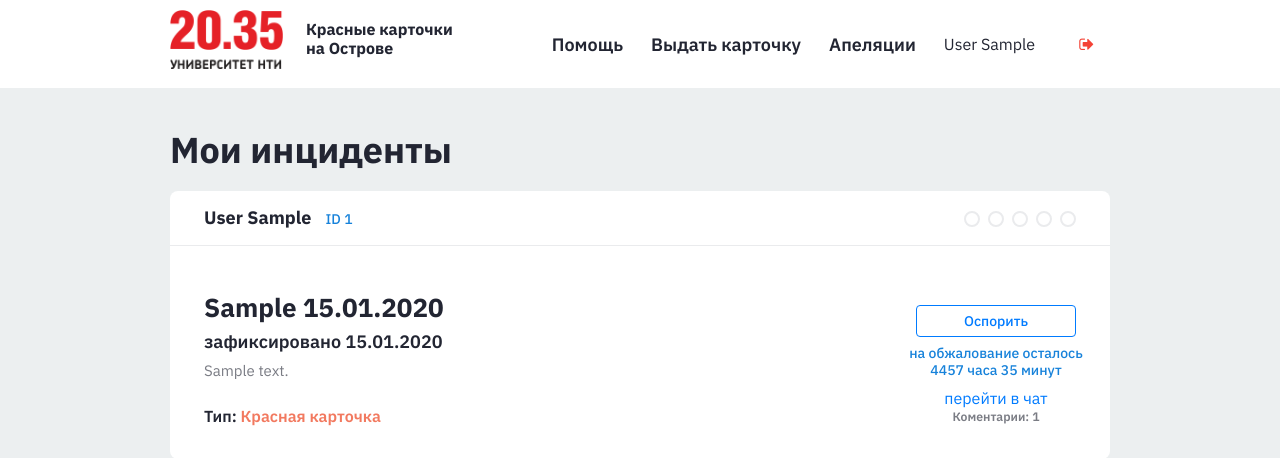
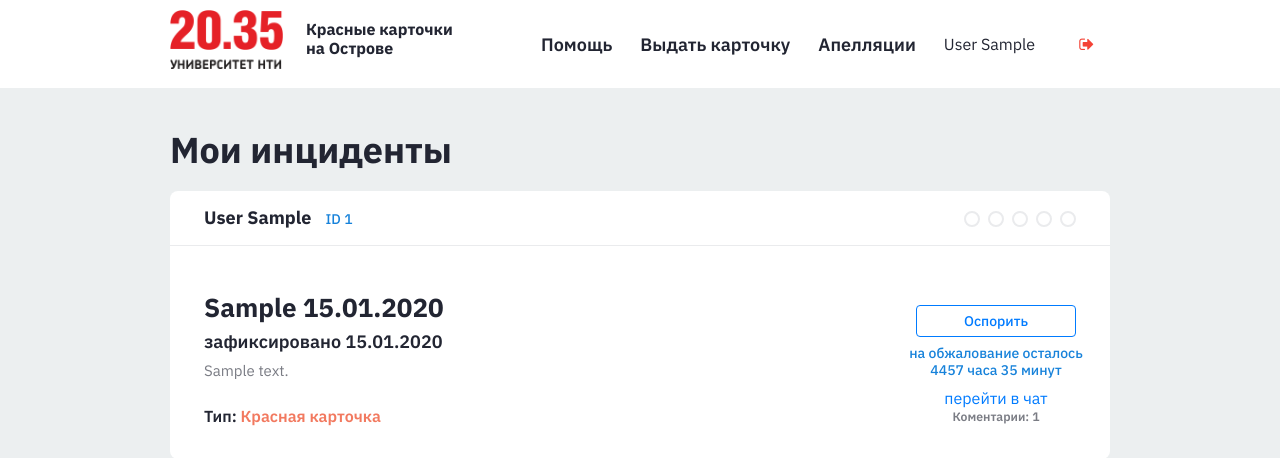
Before and after one commit to openprofession/unti_cards, a Django app: page / in a window 1280 px wide. Shown: the top 458 px of the page. Run offline with Django 3.2, Linux system fonts and the light colour scheme; a user stored in the database is signed in; tables that the repository leaves empty hold one stand-in row (values such as "Sample post"); some libraries are stand-ins or nearby versions.

Commit message:
fix header link name appelation

```diff
--- a/src/red_cards/templates/header.html
+++ b/src/red_cards/templates/header.html
@@ -17,7 +17,7 @@
 
                     {% if request.user.is_assistant %}
                         <div class="header-links-grid__item"><a class="header-link" href="{% url 'user-cards' %}">Выдать карточку</a></div>
-                        <div class="header-links-grid__item"><a class="header-link" href="{% url 'appeals-list' %}">Апеляции</a></div>
+                        <div class="header-links-grid__item"><a class="header-link" href="{% url 'appeals-list' %}">Апелляции</a></div>
                 {% endif %}
                     {% if request.user.is_authenticated %}
                         <div class="header-links-grid__item">{{ request.user.get_full_name }}</div>
```
